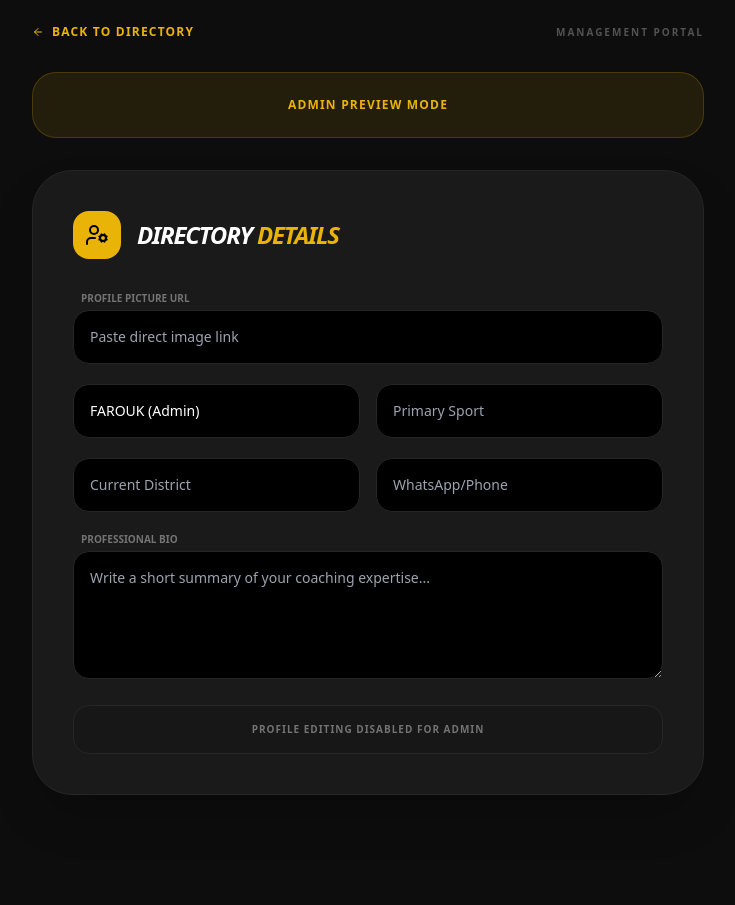
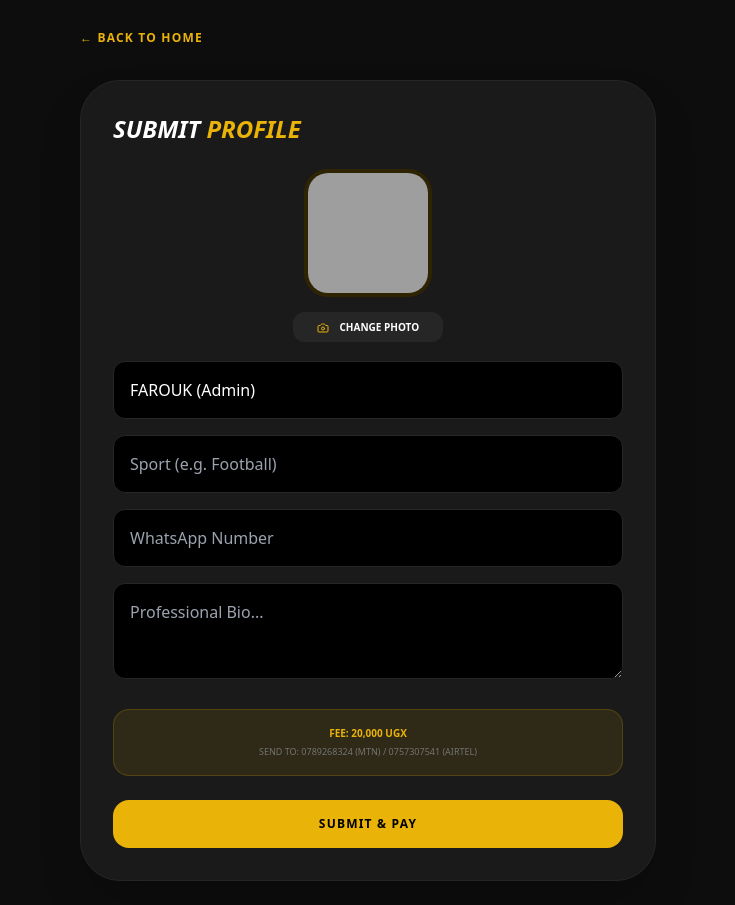
Before and after one commit to FAR-ANALYST/CMS, a Flask app: page /coach in a window 1280 px wide. Shown: the whole page, without its empty margins (272-1007 px from the left). Before the commit the page ends 795 px from the top, so only its background shows below. Run offline with Flask 3, Linux system fonts and the light colour scheme; the visitor is signed in with stand-in values (Sample User, id 1); some libraries are stand-ins or nearby versions; grey boxes are pictures that could not be loaded.

Commit message:
Update coach.html

```diff
--- a/templates/coach.html
+++ b/templates/coach.html
@@ -7,63 +7,49 @@
     <style>body { background-color: #0D0D0D; color: white; }</style>
 </head>
 <body class="p-6">
-    <div class="max-w-2xl mx-auto space-y-8 pb-20">
-        <div class="flex justify-between items-center">
-            <a href="/student" class="text-yellow-500 text-xs font-bold uppercase tracking-widest flex items-center gap-2">
-                <i data-lucide="arrow-left" class="w-3 h-3"></i> Back to Directory
-            </a>
-            <span class="text-[10px] text-neutral-600 font-bold uppercase tracking-[0.2em]">Management Portal</span>
-        </div>
+    <div class="max-w-xl mx-auto space-y-8">
+        <a href="/student" class="text-yellow-500 font-bold text-xs uppercase tracking-widest">← Back to Home</a>
 
-        {% if role == 'admin' %}
-        <div class="bg-yellow-500/10 border border-yellow-500/20 p-6 rounded-3xl text-center">
-            <p class="text-yellow-500 text-xs font-bold uppercase tracking-widest">Admin Preview Mode</p>
-        </div>
-        {% elif not profile.is_verified %}
-        <div class="bg-red-500/10 border border-red-500/20 p-8 rounded-[2.5rem] text-center shadow-2xl">
-            <h2 class="text-xl font-black text-red-500 mb-2 uppercase italic tracking-tighter">Account Locked</h2>
-            <p class="text-neutral-500 text-xs mb-6">You must activate your account with your NCS code to appear on the directory.</p>
-            <form action="/coach" method="POST" class="flex gap-2">
-                <input type="text" name="activation_code" placeholder="e.g. CHE-1234" required class="flex-1 bg-black border border-neutral-800 p-4 rounded-2xl outline-none focus:border-red-500 transition">
-                <button class="bg-red-500 px-8 rounded-2xl font-black text-[10px] uppercase tracking-widest hover:bg-red-400 transition">Activate</button>
-            </form>
-        </div>
-        {% endif %}
+        <div class="bg-[#1A1A1A] p-8 rounded-[2.5rem] border border-neutral-800 shadow-2xl">
+            <h2 class="text-2xl font-black text-white mb-6 uppercase italic">Submit <span class="text-yellow-500">Profile</span></h2>
 
-        <div class="bg-[#1A1A1A] p-10 rounded-[2.5rem] border border-neutral-800 shadow-2xl">
-            <div class="flex items-center gap-4 mb-8">
-                <div class="w-12 h-12 bg-yellow-500 rounded-2xl flex items-center justify-center">
-                    <i data-lucide="user-cog" class="text-black"></i>
-                </div>
-                <h2 class="text-2xl font-black text-white uppercase italic tracking-tighter">Directory <span class="text-yellow-500">Details</span></h2>
-            </div>
-
-            <form action="/coach" method="POST" class="space-y-5">
-                <div>
-                    <label class="text-[10px] text-neutral-500 font-bold uppercase ml-2 mb-1 block">Profile Picture URL</label>
-                    <input type="text" name="profile_pic_url" value="{{ profile.profile_pic_url or '' }}" placeholder="Paste direct image link" class="w-full bg-black border border-neutral-800 p-4 rounded-2xl outline-none focus:border-yellow-500 transition text-sm">
-                </div>
-                <div class="grid grid-cols-1 md:grid-cols-2 gap-4">
-                    <input type="text" name="full_name" value="{{ profile.full_name or '' }}" placeholder="Professional Name" class="bg-black border border-neutral-800 p-4 rounded-2xl outline-none focus:border-yellow-500 transition text-sm">
-                    <input type="text" name="sport_category" value="{{ profile.sport_category or '' }}" placeholder="Primary Sport" class="bg-black border border-neutral-800 p-4 rounded-2xl outline-none focus:border-yellow-500 transition text-sm">
-                </div>
-                <div class="grid grid-cols-1 md:grid-cols-2 gap-4">
-                    <input type="text" name="location_district" value="{{ profile.location_district or '' }}" placeholder="Current District" class="bg-black border border-neutral-800 p-4 rounded-2xl outline-none focus:border-yellow-500 transition text-sm">
-                    <input type="text" name="contact_number" value="{{ profile.contact_number or '' }}" placeholder="WhatsApp/Phone" class="bg-black border border-neutral-800 p-4 rounded-2xl outline-none focus:border-yellow-500 transition text-sm">
-                </div>
-                <div>
-                    <label class="text-[10px] text-neutral-500 font-bold uppercase ml-2 mb-1 block">Professional Bio</label>
-                    <textarea name="bio" placeholder="Write a short summary of your coaching expertise..." class="w-full bg-black border border-neutral-800 p-4 rounded-2xl outline-none focus:border-yellow-500 transition h-32 text-sm">{{ profile.bio or '' }}</textarea>
+            <form action="/coach" method="POST" enctype="multipart/form-data" class="space-y-6">
+                <div class="text-center">
+                    <div class="w-32 h-32 mx-auto rounded-3xl border-4 border-yellow-500/20 overflow-hidden bg-black mb-4">
+                        <img id="preview" src="{{ profile.profile_pic_url or 'https://ui-avatars.com/api/?name=Coach' }}" class="w-full h-full object-cover">
+                    </div>
+                    <label class="bg-neutral-800 px-6 py-2 rounded-xl cursor-pointer text-[10px] font-black uppercase hover:bg-neutral-700 transition">
+                        <i data-lucide="camera" class="inline w-3 h-3 mr-2 text-yellow-500"></i> Change Photo
+                        <input type="file" name="profile_image" accept="image/*" capture="user" class="hidden" onchange="previewImg(this)">
+                    </label>
+                    <input type="hidden" name="existing_url" value="{{ profile.profile_pic_url }}">
                 </div>
 
-                {% if role != 'admin' %}
-                <button class="w-full bg-yellow-500 text-black font-black py-5 rounded-2xl uppercase tracking-[0.2em] text-[10px] shadow-xl shadow-yellow-500/10 hover:bg-yellow-400 transition active:scale-95">Update Public Profile</button>
-                {% else %}
-                <div class="p-4 bg-neutral-900 border border-neutral-800 rounded-2xl text-center text-[10px] font-bold text-neutral-500 uppercase tracking-widest">Profile editing disabled for Admin</div>
-                {% endif %}
+                <div class="space-y-4">
+                    <input type="text" name="full_name" value="{{ profile.full_name or '' }}" placeholder="Your Full Name" class="w-full bg-black border border-neutral-800 p-4 rounded-xl outline-none focus:border-yellow-500">
+                    <input type="text" name="sport_category" value="{{ profile.sport_category or '' }}" placeholder="Sport (e.g. Football)" class="w-full bg-black border border-neutral-800 p-4 rounded-xl outline-none focus:border-yellow-500">
+                    <input type="text" name="contact_number" value="{{ profile.contact_number or '' }}" placeholder="WhatsApp Number" class="w-full bg-black border border-neutral-800 p-4 rounded-xl outline-none focus:border-yellow-500">
+                    <textarea name="bio" placeholder="Professional Bio..." class="w-full bg-black border border-neutral-800 p-4 rounded-xl h-24 outline-none focus:border-yellow-500">{{ profile.bio or '' }}</textarea>
+                </div>
+
+                <div class="p-4 bg-yellow-500/10 border border-yellow-500/20 rounded-2xl text-center">
+                    <p class="text-[10px] text-yellow-500 font-bold uppercase mb-1">Fee: 20,000 UGX</p>
+                    <p class="text-[9px] text-neutral-500 uppercase">Send to: 0789268324 (MTN) / 0757307541 (Airtel)</p>
+                </div>
+
+                <button class="w-full bg-yellow-500 text-black font-black py-4 rounded-2xl uppercase tracking-widest text-xs">Submit & Pay</button>
             </form>
         </div>
     </div>
-    <script>lucide.createIcons();</script>
+    <script>
+        function previewImg(input) {
+            if (input.files && input.files[0]) {
+                var reader = new FileReader();
+                reader.onload = function(e) { document.getElementById('preview').src = e.target.result; }
+                reader.readAsDataURL(input.files[0]);
+            }
+        }
+        lucide.createIcons();
+    </script>
 </body>
 </html>
```
